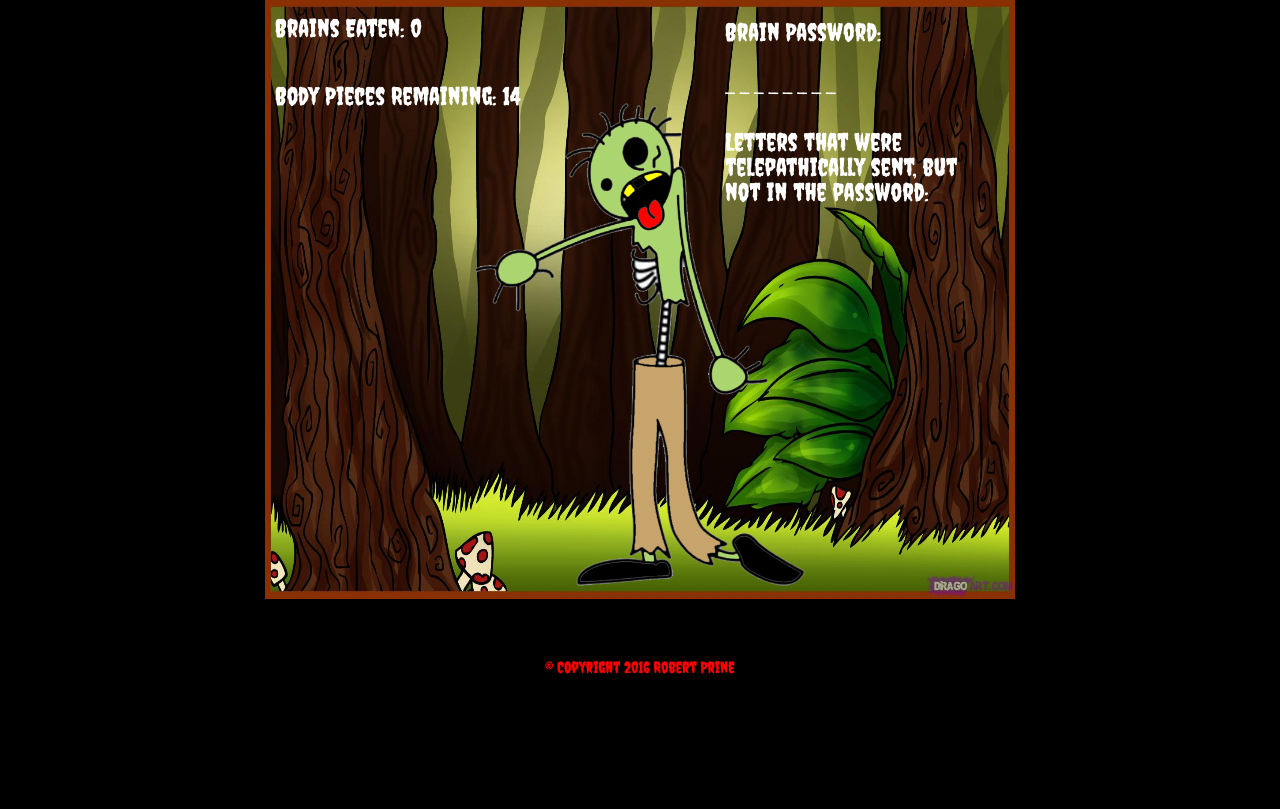
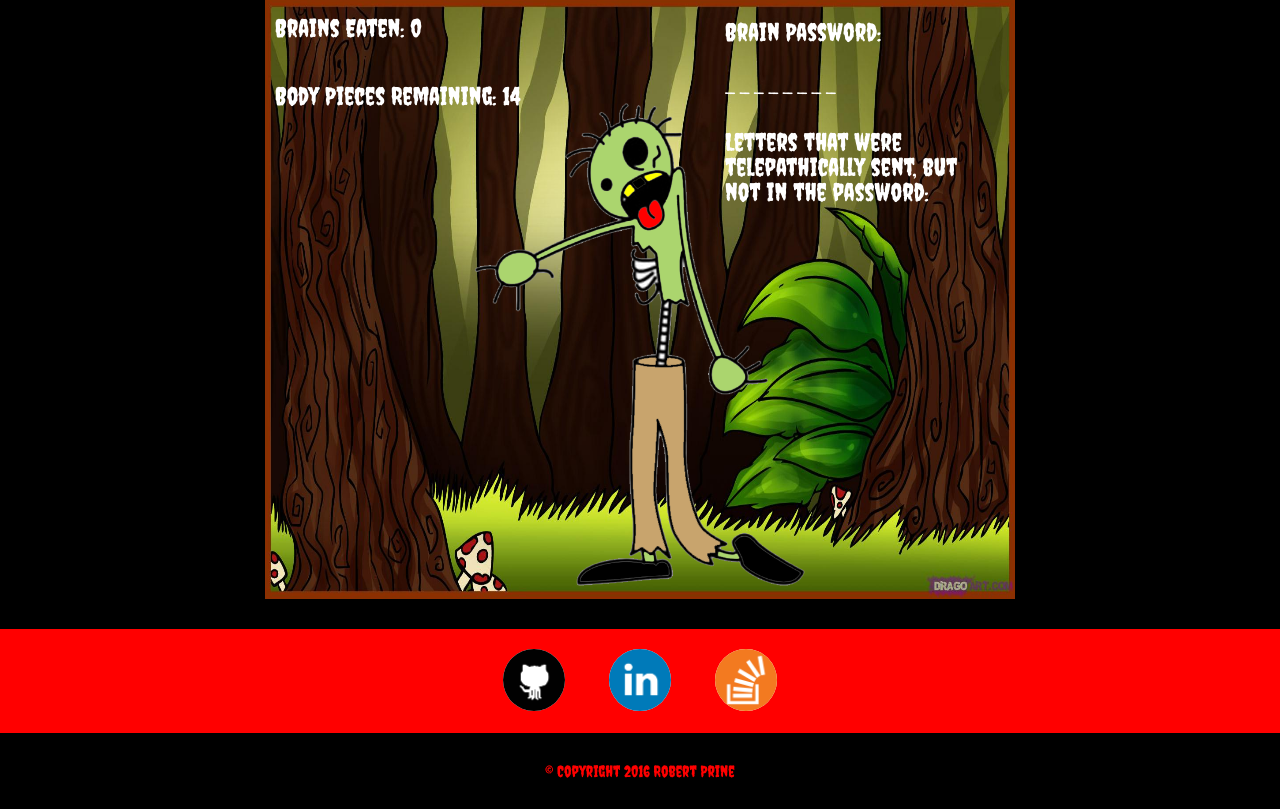
Before and after one commit to robertprine2/Hangman, a PHP site: page / in a window 1280 px wide. Shown: the part 821-1630 px from the top of the page. Before the commit the page ends 1495 px from the top, so only its background shows below. Run offline with PHP 8.4, Linux system fonts and the light colour scheme.

Commit message:
Added social icons over footer

```diff
--- a/assets/css/style.css
+++ b/assets/css/style.css
@@ -132,6 +132,31 @@ h4 {
 	padding: 20px;
 	z-index: 3;
 }
+.center {
+	background-color: red;
+	margin: 0 auto;
+	text-align: center;
+}
+.socIcon {
+	margin: 20px;
+	display: inline-block;
+}
+
+.social {
+	width: 62px;
+	height: 62px;
+	background-color: white;
+}
+
+.social:hover{
+	transition: all 1s ease;
+	-webkit-transform:scale(1.5);
+    -moz-transform:scale(1.5);
+    -ms-transform:scale(1.5);
+    -o-transform:scale(1.5);
+     transform:scale(1.5);
+     z-index: +10;
+}
 
 footer {
 	text-align: center;
--- a/index.html
+++ b/index.html
@@ -61,8 +61,20 @@
 			</div>
 		</div>
 
+
+
 	</div>
-
+	<div class="center">
+		<div class="socIcon">
+			<a href="https://github.com/robertprine2" target="_blank"><img src="assets/images/githubicon.png" class="social img-circle" title="Robert's GitHub" alt="Robert's GitHub"></a>
+		</div>
+		<div class="socIcon">
+			<a href="http://www.linkedin.com/in/robertprine2" target="_blank"><img src="assets/images/linkedinicon.png" class="social img-circle" title="Robert's LinkedIn" alt="Robert's LinkedIn"></a>
+		</div>
+		<div class="socIcon">
+			<a href="http://stackoverflow.com/users/6153599/robert-prine" target="_blank"><img src="assets/images/stackoverflowicon.png" class="social img-circle" title="Robert's Stack Overflow" alt="Robert's Stack Overflow"></a>
+		</div>
+	</div>
 	<footer>
 		&copy; Copyright 2016 Robert Prine
 		<!--links to github my website linkedin might want to put this in header?-->
```
Also changed, not shown: assets/images/githubicon.png (added), assets/images/linkedinicon.png (added), assets/images/stackoverflowicon.png (added).
